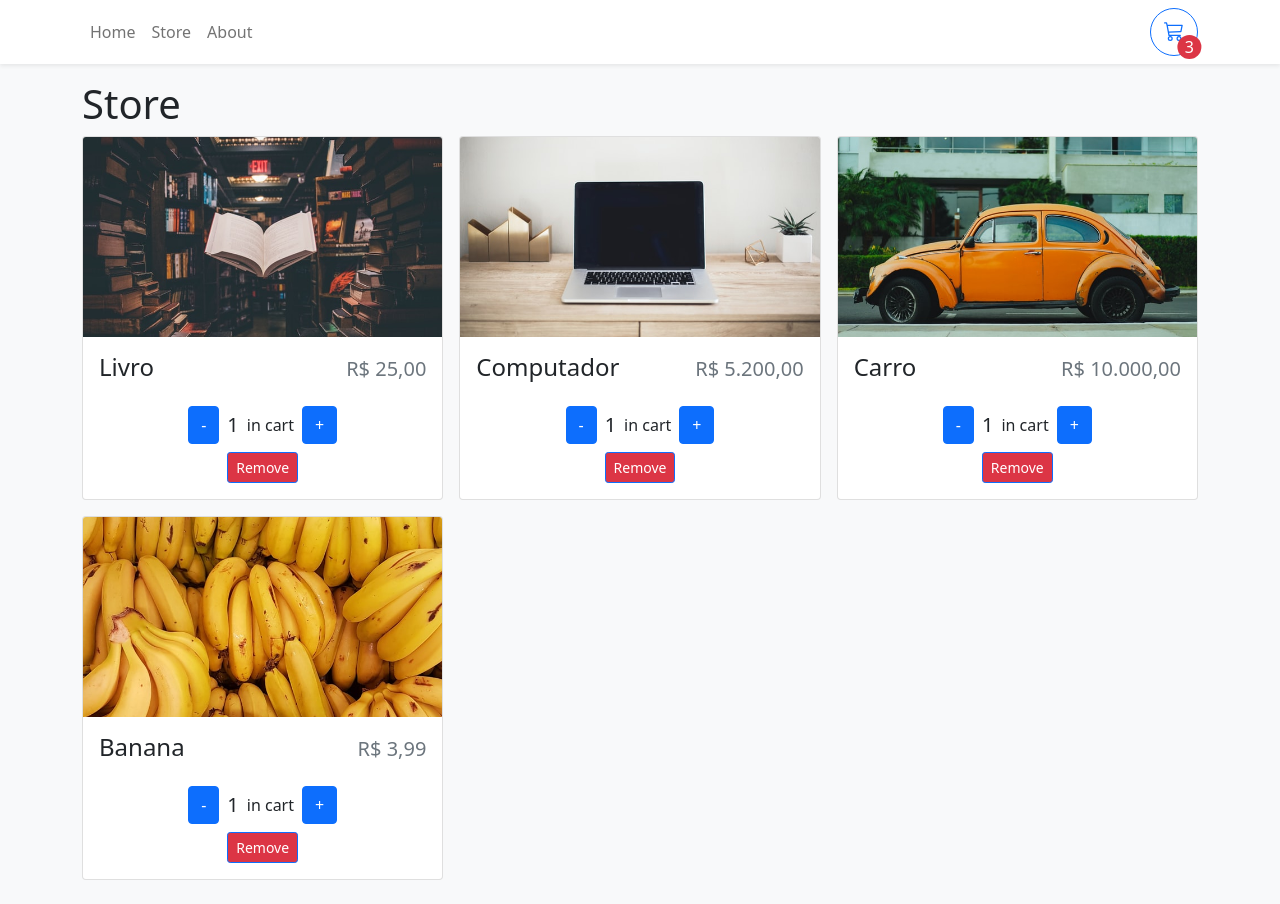
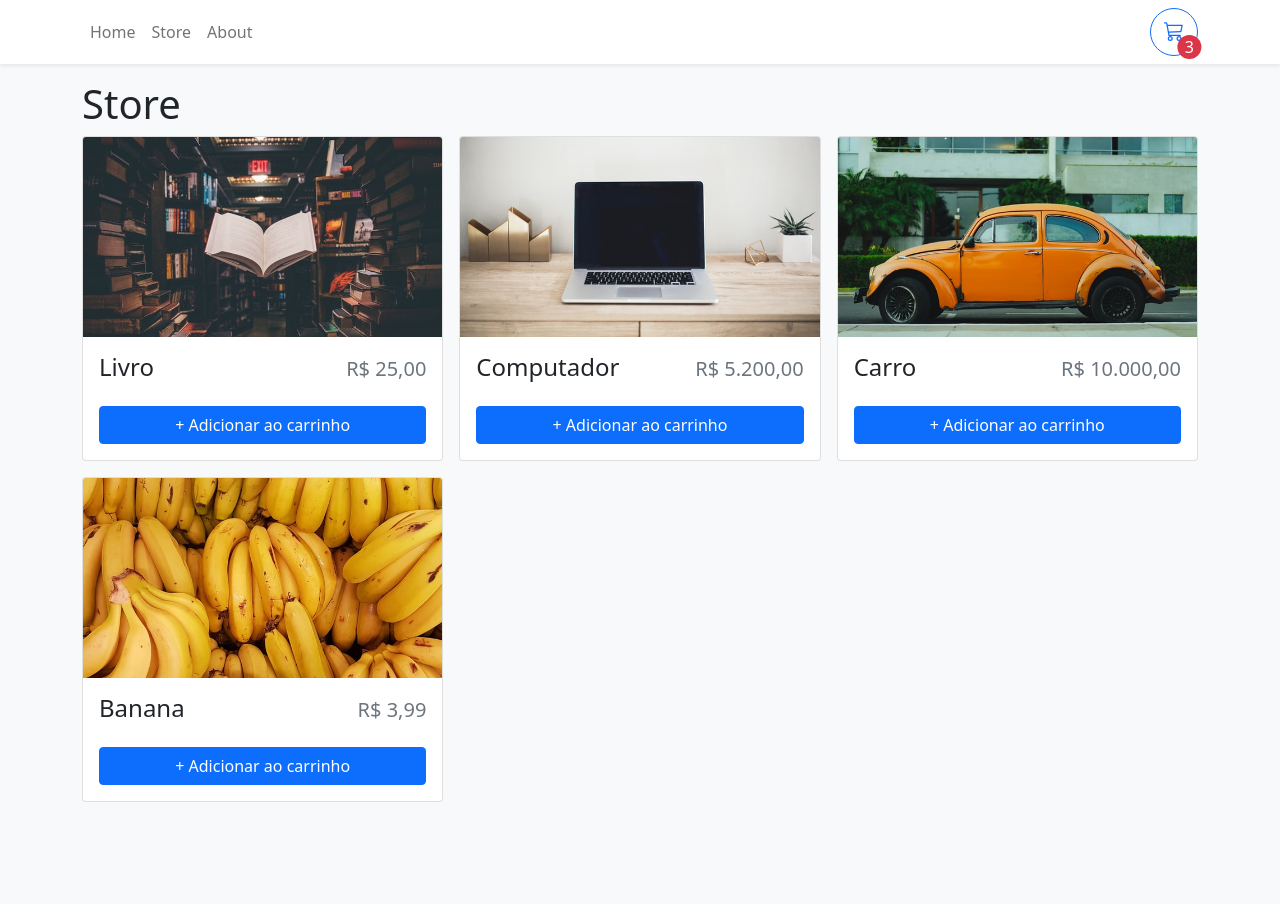
Before and after one commit to freitasvin/carrinho-de-compras, a React (Create React App) app: page /store in a window 1280 px wide. After the commit the page ends 826 px from the top, so only its background shows below. Built offline with nearby package versions, Linux system fonts and the light colour scheme.

Commit message:
Implementing shopping cart context

```diff
--- a/src/App.js
+++ b/src/App.js
@@ -5,10 +5,11 @@ import { Navbar } from './components/Navbar';
 import { Home } from './pages/Home';
 import { About } from './pages/About';
 import { Store } from './pages/Store';
+import { ShoppingCartProvider } from './contexts/ShoppingCartContext';
 
 function App() {
   return (
-    <>
+    <ShoppingCartProvider>
       <Navbar />
       <Container className="mb-4">
         <Routes>
@@ -18,7 +19,8 @@ function App() {
           <Route path="*" element={<h1>Error 404</h1>} />
         </Routes>
       </Container>
-    </>
+    </ShoppingCartProvider>
+
   );
 }
 
--- a/src/components/Navbar/index.js
+++ b/src/components/Navbar/index.js
@@ -1,9 +1,11 @@
-import React from 'react';
+import React, { useContext } from 'react';
 import {
   Button, Container, Nav, Navbar as NavbarBs, NavLink,
 } from 'react-bootstrap';
+import { ShoppingCartContext } from '../../contexts/ShoppingCartContext';
 
 export function Navbar() {
+  const { openCart } = useContext(ShoppingCartContext);
   return (
     <NavbarBs className="bg-white shadow-sm mb-3">
       <Container>
@@ -22,6 +24,7 @@ export function Navbar() {
           style={{ width: '3rem', height: '3rem' }}
           variant="outline-primary"
           className="rounded-circle pb-3 pt-2"
+          onClick={openCart}
         >
           <svg xmlns="http://www.w3.org/2000/svg" width="20" height="20" fill="currentColor" className="bi bi-cart3" viewBox="0 0 16 16">
             <path d="M0 1.5A.5.5 0 0 1 .5 1H2a.5.5 0 0 1 .485.379L2.89 3H14.5a.5.5 0 0 1 .49.598l-1 5a.5.5 0 0 1-.465.401l-9.397.472L4.415 11H13a.5.5 0 0 1 0 1H4a.5.5 0 0 1-.491-.408L2.01 3.607 1.61 2H.5a.5.5 0 0 1-.5-.5zM3.102 4l.84 4.479 9.144-.459L13.89 4H3.102zM5 12a2 2 0 1 0 0 4 2 2 0 0 0 0-4zm7 0a2 2 0 1 0 0 4 2 2 0 0 0 0-4zm-7 1a1 1 0 1 1 0 2 1 1 0 0 1 0-2zm7 0a1 1 0 1 1 0 2 1 1 0 0 1 0-2z" />
@@ -38,7 +41,6 @@ export function Navbar() {
               transform: 'translate(60%, -25%)',
             }}
           >
-
             3
           </div>
         </Button>
--- a/src/components/StoreItem/index.js
+++ b/src/components/StoreItem/index.js
@@ -1,11 +1,17 @@
-import React from 'react';
+import React, { useContext } from 'react';
 import { Card, Button } from 'react-bootstrap';
+import { ShoppingCartContext } from '../../contexts/ShoppingCartContext';
 import { formatCurrency } from '../../utilities/formatCurrency';
 
 export function StoreItem({
   id, name, price, image,
 }) {
-  const quantity = 1;
+  const {
+    getItemQuantity, increaseItemQuantity, decreaseItemQuantity, removeFromCart,
+  } = useContext(ShoppingCartContext);
+
+  const quantity = getItemQuantity(id);
+
   return (
     <Card key={id}>
       <Card.Img
@@ -22,19 +28,19 @@ export function StoreItem({
         <div className="mt-auto d-flex justify-content-center">
           {quantity === 0
             ? (
-              <Button className="w-100">
-                + Add to cart
+              <Button className="w-100" onClick={() => increaseItemQuantity(id)}>
+                + Adicionar ao carrinho
               </Button>
             )
             : (
               <div className="d-flex flex-column align-items-center" style={{ gap: '.5rem' }}>
                 <div className="d-flex flex-row align-items-center justfify-content-center" style={{ gap: '.5rem' }}>
-                  <Button>-</Button>
+                  <Button onClick={() => decreaseItemQuantity(id)}>-</Button>
                   <span className="fs-5">{quantity}</span>
-                  <span>in cart</span>
-                  <Button>+</Button>
+                  <span>no carrinho</span>
+                  <Button onClick={() => increaseItemQuantity(id)}>+</Button>
                 </div>
-                <Button className="btn-sm bg-danger">Remove</Button>
+                <Button className="btn-sm bg-danger" onClick={() => removeFromCart(id)}>Remover</Button>
               </div>
             )}
         </div>
```
